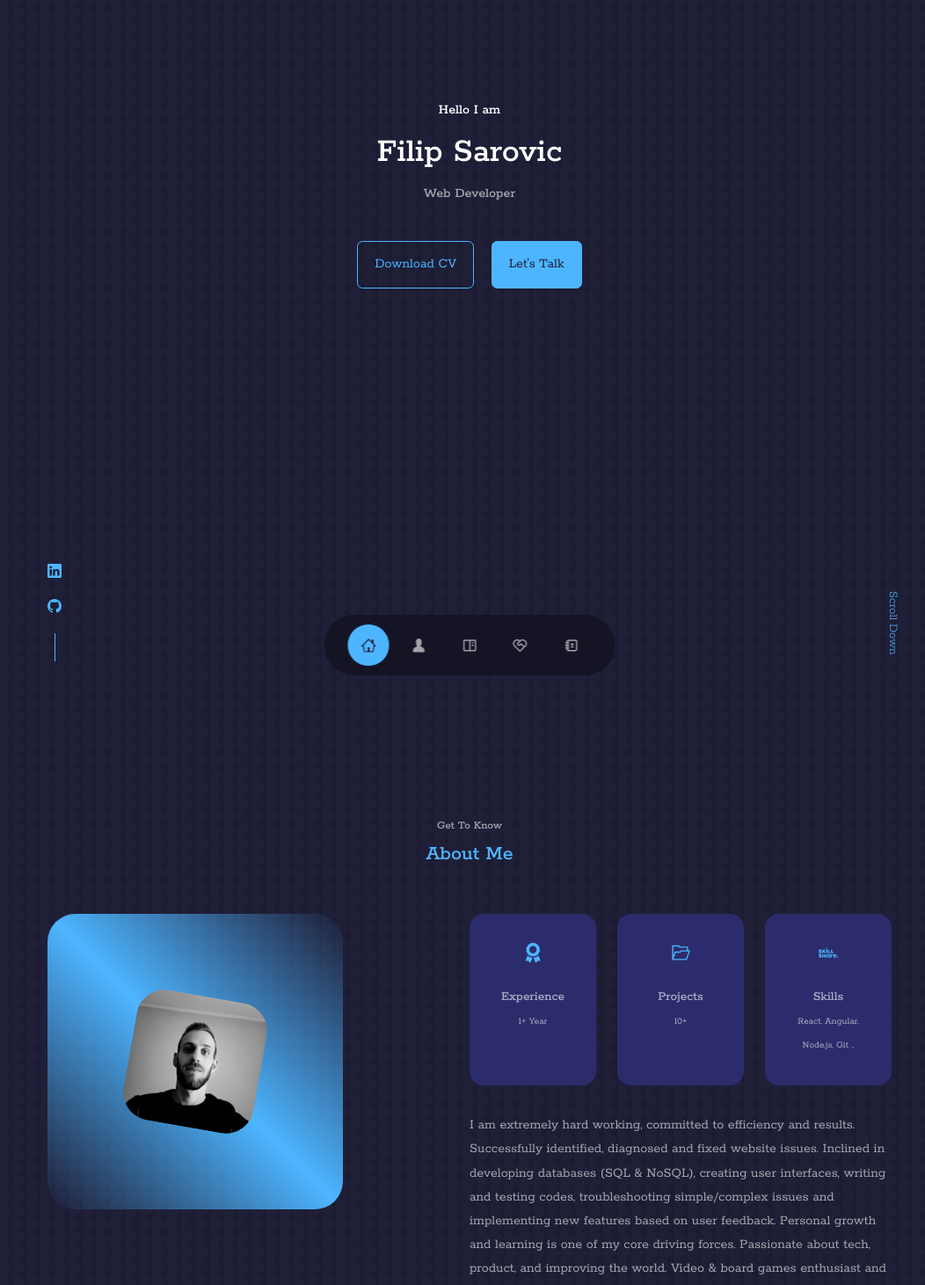
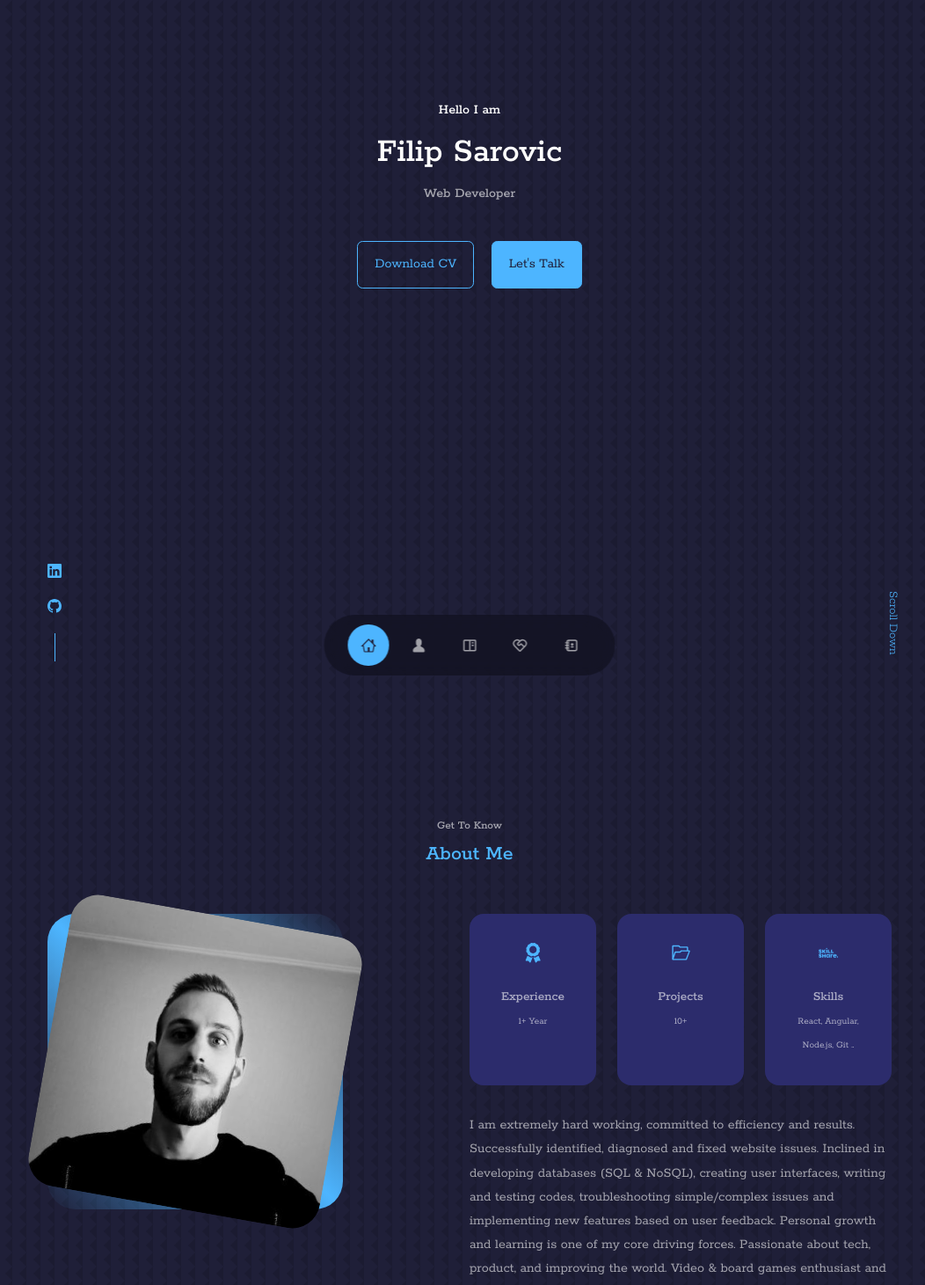
Before and after one commit to laststonedjs/laststonedjs.github.io, a React (Create React App) app in the folder react-portfolio/: page / in a window 1280 px wide. Shown: the top 1461 px of the page at 88% size, without its empty margins (106-1158 px from the left). Built offline with nearby package versions, Linux system fonts and the light colour scheme.

Commit message:
Removed fixed height for images

```diff
--- a/react-portfolio/src/index.css
+++ b/react-portfolio/src/index.css
@@ -113,7 +113,7 @@ img {
 	display: block;
 	width: 100%;
 	object-fit: cover;
-	height: 150px;
+	/* height: 150px; */
 }
 
 /* ================= MEDIA QUERIES (medium devices) ==================== */
```
